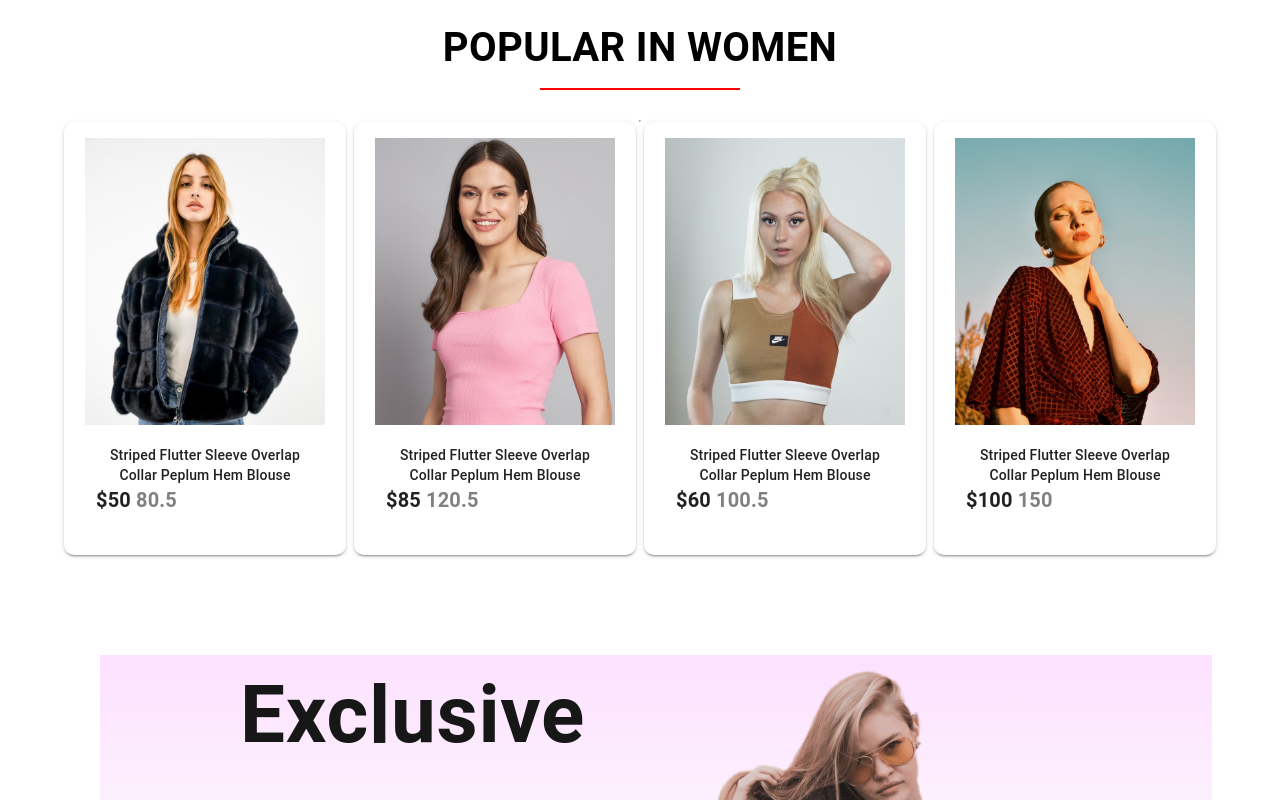
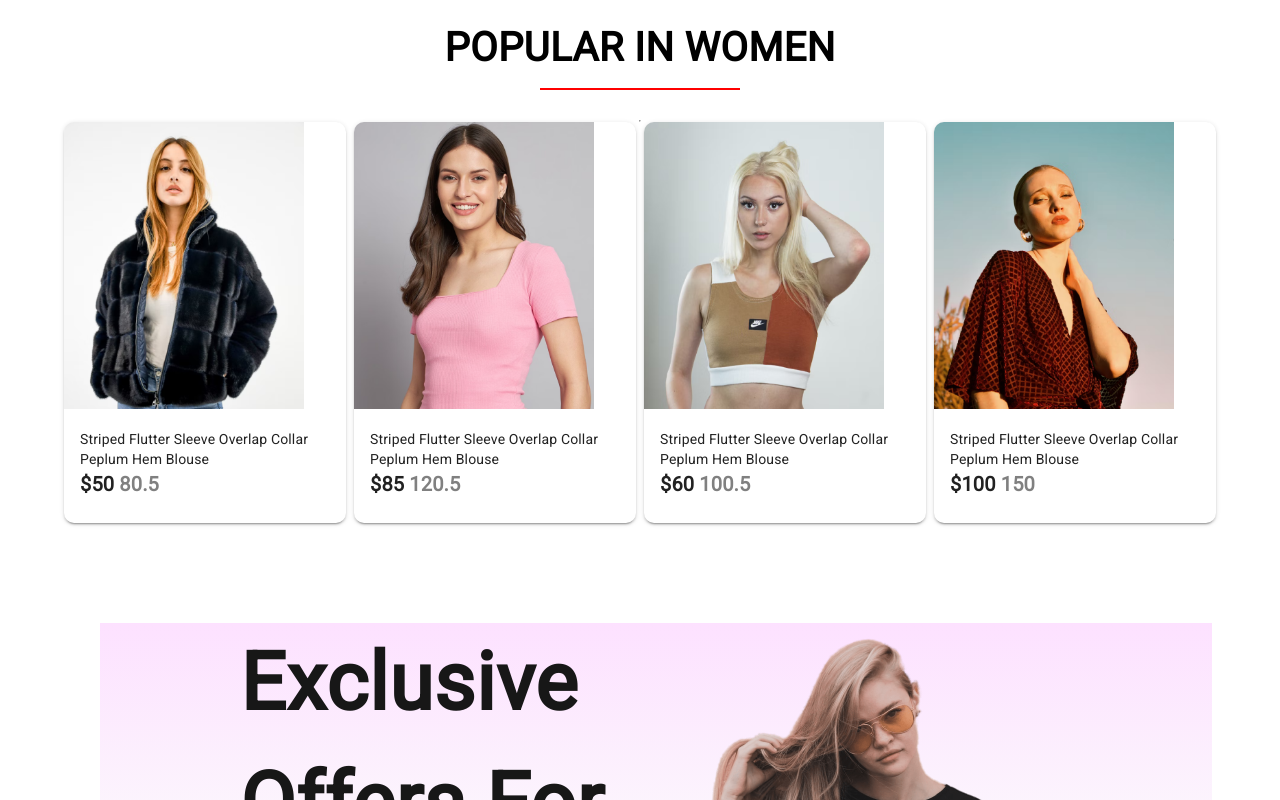
Before and after one commit to Toyostech/E-Shopping, a React (Create React App) app: page / in a window 1280 px wide. Shown: the part 700-1500 px from the top of the page. Built offline with nearby package versions, Linux system fonts and the light colour scheme.

Commit message:
working on the font

```diff
--- a/public/index.html
+++ b/public/index.html
@@ -10,6 +10,7 @@
       content="Web site created using create-react-app"
     />
     <link rel="apple-touch-icon" href="%PUBLIC_URL%/logo192.png" />
+     <link href="https://fonts.googleapis.com/css2?family=Roboto&display=swap" rel="stylesheet" />
     <!--
       manifest.json provides metadata used when your web app is installed on a
       user's mobile device or desktop. See https://developers.google.com/web/fundamentals/web-app-manifest/
--- a/src/component/item/Items.jsx
+++ b/src/component/item/Items.jsx
@@ -17,8 +17,8 @@
 
                         borderRadius: 5,
 
-                        textAlign: "center",
-                        padding: "1rem",
+
+
                         borderRadius: "10px",
                         maxWidth: "maxContent",
                         margin: "auto",
@@ -50,7 +50,7 @@
                                 <div style={{
                                     textWrap: "wrap"
                                 }}>
-                                    <Typography variant='body2'  fontWeight={500}>
+                                    <Typography variant='body2' fontFamily={"roboto"}  fontWeight={500}>
                                         {props.name}
                                     </Typography>
                                 </div>
@@ -59,7 +59,8 @@
                                     display: "flex",
 
                                     alignItems: "center",
-                                    gap: 5
+                                    gap: 5,
+                                    fontfamily: "Roboto, sans-serif"
                                 }}>
                                     <Typography fontStyle={"bold"} fontSize={20} fontWeight={600}>${props.new_price}</Typography>
                                     <Typography fontStyle={"bold"} color='gray' fontSize={20} fontWeight={600}>   {props.old_price}</Typography>
```
